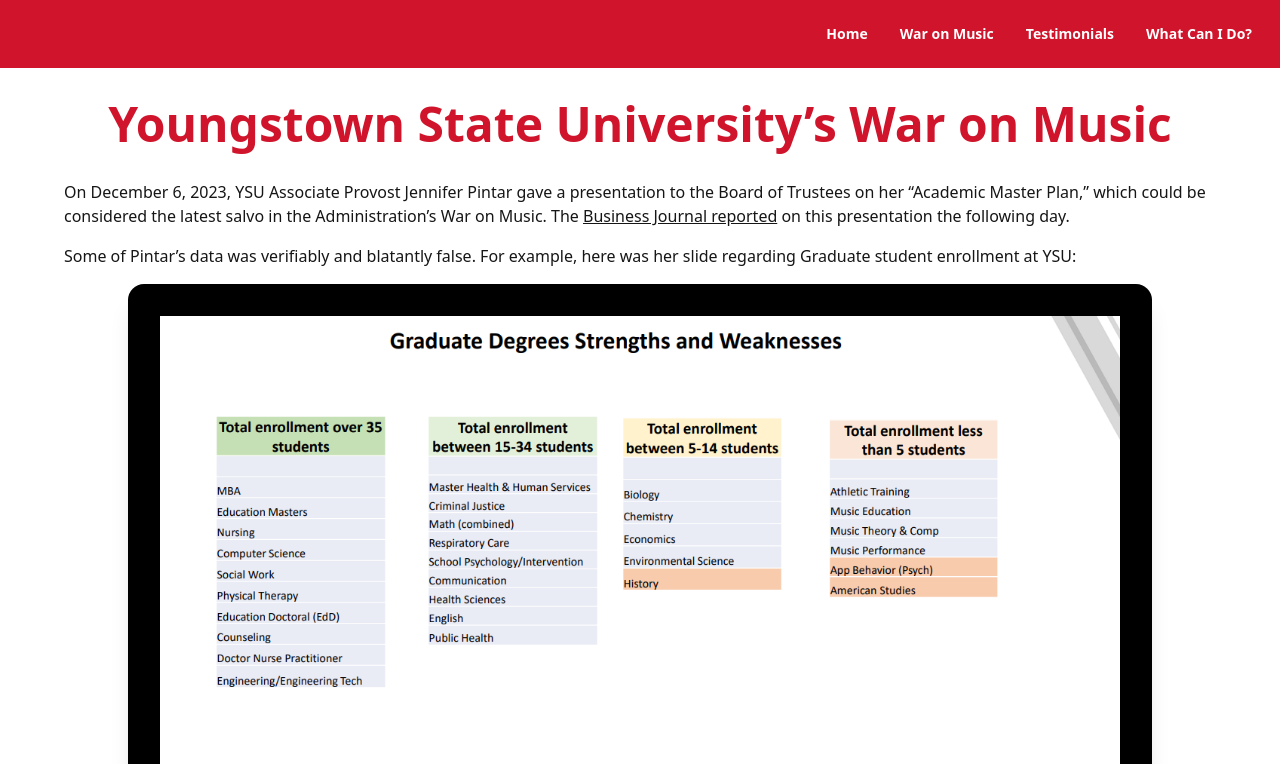
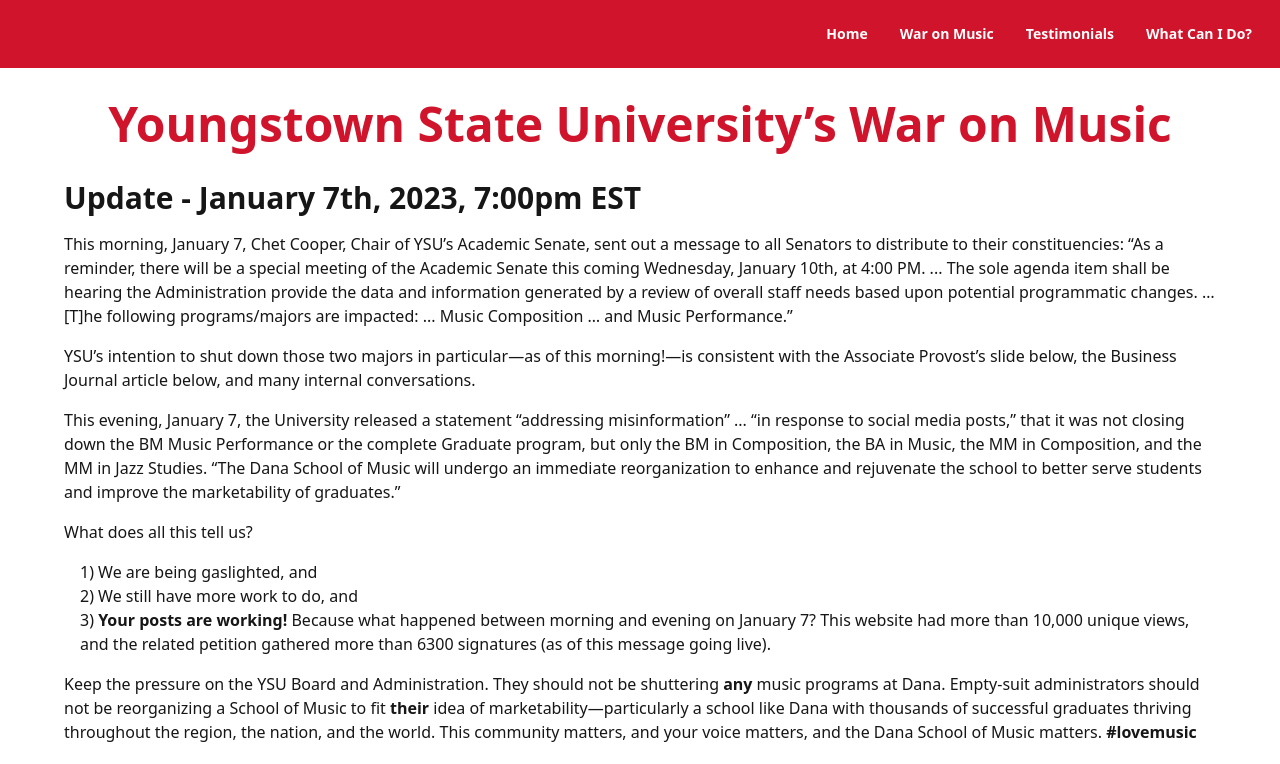
Before and after one commit to Brandon-Ritchie/save-dana, a React (Vite) app: page /war-on-music in a window 1280 px wide. Shown: the top 764 px of the page. Built offline with nearby package versions, Linux system fonts and the light colour scheme.

Commit message:
Add January 7th update

```diff
--- a/src/routes/Root.tsx
+++ b/src/routes/Root.tsx
@@ -24,7 +24,11 @@
             The Dana School of Music will not be able to continue to exist with
             these cuts.
           </p>
-          <Link to="/war-on-music" className="btn btn-primary mt-8 text-white">
+          <p>
+            <strong>New Update - January 7th, 2023, 7:00pm EST</strong>
+          </p>
+
+          <Link to="/war-on-music" className="btn btn-primary text-white">
             Learn more
           </Link>
         </Card>
--- a/src/routes/war-on-music/WarOnMusic.tsx
+++ b/src/routes/war-on-music/WarOnMusic.tsx
@@ -4,13 +4,12 @@
 import assessment from "../../assets/assessment-of-undergraduate.jpeg";
 import Card from "@/lib/components/Card";
 import { useLayoutEffect } from "react";
+import "./war-on-music.css";
 
 export default () => {
   useLayoutEffect(() => {
     window.scrollTo(0, 0);
   });
-
-  const paragraphClassName = "my-4";
 
   return (
     <>
@@ -18,7 +17,60 @@
         Youngstown State University’s War on Music
       </h1>
 
-      <p className={paragraphClassName}>
+      <h2>Update - January 7th, 2023, 7:00pm EST</h2>
+
+      <p>
+        This morning, January 7, Chet Cooper, Chair of YSU’s Academic Senate,
+        sent out a message to all Senators to distribute to their
+        constituencies: “As a reminder, there will be a special meeting of the
+        Academic Senate this coming Wednesday, January 10th, at 4:00 PM. ... The
+        sole agenda item shall be hearing the Administration provide the data
+        and information generated by a review of overall staff needs based upon
+        potential programmatic changes. … [T]he following programs/majors are
+        impacted: ... Music Composition … and Music Performance.”
+      </p>
+      <p>
+        YSU’s intention to shut down those two majors in particular—as of this
+        morning!—is consistent with the Associate Provost’s slide below, the
+        Business Journal article below, and many internal conversations.
+      </p>
+      <p>
+        This evening, January 7, the University released a statement “addressing
+        misinformation” ... “in response to social media posts,” that it was not
+        closing down the BM Music Performance or the complete Graduate program,
+        but only the BM in Composition, the BA in Music, the MM in Composition,
+        and the MM in Jazz Studies. “The Dana School of Music will undergo an
+        immediate reorganization to enhance and rejuvenate the school to better
+        serve students and improve the marketability of graduates.”
+      </p>
+
+      <p>What does all this tell us?</p>
+
+      <ol className="mx-4">
+        <li>1) We are being gaslighted, and</li>
+        <li>2) We still have more work to do, and</li>
+        <li>
+          3) <strong>Your posts are working!</strong> Because what happened
+          between morning and evening on January 7? This website had more than
+          10,000 unique views, and the related petition gathered more than 6300
+          signatures (as of this message going live).
+        </li>
+      </ol>
+
+      <p>
+        Keep the pressure on the YSU Board and Administration. They should not
+        be shuttering <strong>any</strong> music programs at Dana. Empty-suit
+        administrators should not be reorganizing a School of Music to fit{" "}
+        <strong>their</strong> idea of marketability—particularly a school like
+        Dana with thousands of successful graduates thriving throughout the
+        region, the nation, and the world. This community matters, and your
+        voice matters, and the Dana School of Music matters.{" "}
+        <strong>#lovemusic</strong>
+      </p>
+
+      <h2>Initial Story</h2>
+
+      <p>
         On December 6, 2023, YSU Associate Provost Jennifer Pintar gave a
         presentation to the Board of Trustees on her “Academic Master Plan,”
         which could be considered the latest salvo in the Administration’s War
@@ -32,14 +84,14 @@
         on this presentation the following day.
       </p>
 
-      <p className={paragraphClassName}>
+      <p>
         Some of Pintar’s data was verifiably and blatantly false. For example,
         here was her slide regarding Graduate student enrollment at YSU:
       </p>
 
       <ImageSection src={graduateEnrollment} alt="graduate enrollment" />
 
-      <p className={paragraphClassName}>
+      <p>
         She claimed that there were “less than 5” Graduate students enrolled in
         a Graduate degree in Music Performance at Dana. The administration’s own
         enrollment figures (below) show that at that time there were 21 Graduate
@@ -51,7 +103,7 @@
         alt="actual enrollment numbers from 2023"
       />
 
-      <p className={paragraphClassName}>
+      <p>
         Pintar also subdivided Dana’s Graduate programs by major (i.e., with
         separate line items for Music Performance, Music Theory and Composition,
         and Music Education), whereas she combined majors in most other Graduate
@@ -60,7 +112,7 @@
         left, and not “in the red” on the far right.
       </p>
 
-      <p className={paragraphClassName}>
+      <p>
         Much of Pintar’s “data” on Dana’s undergraduate programs was imaginary.
         Here is a slide she presented to the Board of Trustees regarding two of
         Dana’s undergraduate programs:
@@ -76,7 +128,7 @@
           incompetence, rather than malicious intent.)"
       />
 
-      <p className={paragraphClassName}>
+      <p>
         While the Administration claims that these analyses are data-driven, its
         hired analytics firm (Gray Associates) was spectacularly ill-equipped to
         scrutinize a music program. To give one example, Music Performance in
@@ -94,7 +146,7 @@
         taken based on this flawed data.
       </p>
 
-      <p className={paragraphClassName}>
+      <p>
         YSU shows years of decreased enrollment due to regional and national
         demographics, but enrollment at the Dana School of Music is rising!
         Compare the Fall 2021 enrollment report (below)—taken from when Dana
@@ -111,7 +163,7 @@
         alt="actual enrollment numbers from 2023"
       />
 
-      <p className={paragraphClassName}>
+      <p>
         YSU’s War on Music began several years ago, after Dana’s undergraduate
         degree programs in Music History and Music Theory were shut down. The
         Administration promptly “retrenched” (fired) faculty specialists in
--- /dev/null
+++ b/src/routes/war-on-music/war-on-music.css
@@ -0,0 +1,3 @@
+p {
+  @apply my-4;
+}
```
